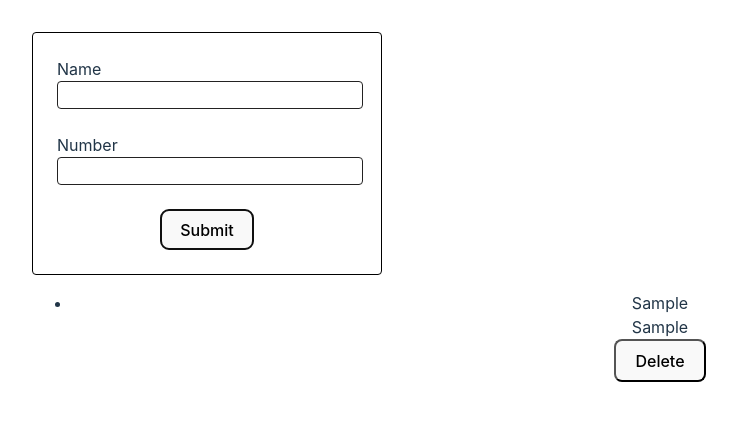
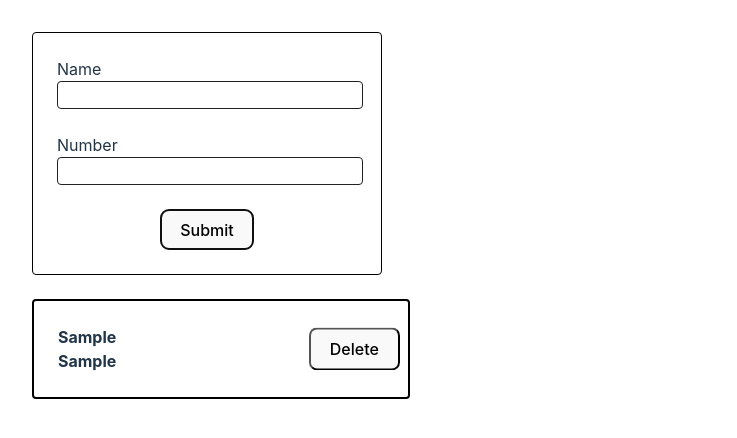
Before and after one commit to Iva-nova-vita/goit-react-hw-03, a React (Vite) app: page / in a window 1280 px wide. Both pictures are taken after typing "Sample", "Sample" into the empty fields and a click on the button "Submit". Shown: the top 438 px of the page, without its empty margins (0-737 px from the left). Built offline with nearby package versions, Linux system fonts and the light colour scheme.

Commit message:
Contact component

```diff
--- a/src/App.jsx
+++ b/src/App.jsx
@@ -28,7 +28,7 @@ function App() {
         onSubmit={onSubmit}
       ></ContactForm>
 
-      <ContactList contacts={contacts}></ContactList>
+      <ContactList contacts={contacts} setContacts={setContacts}></ContactList>
     </>
   );
 }
--- /dev/null
+++ b/src/components/Contact/Contact.jsx
@@ -0,0 +1,23 @@
+import css from './Contact.module.css';
+
+export default function Contact({ item, index, contacts, setContacts }) {
+  function removeItem() {
+    let contactsNew = [];
+    contacts.forEach((element, i) => {
+      if (index === i) {
+        return;
+      }
+      contactsNew.push(element);
+    });
+    setContacts(contactsNew);
+  }
+  return (
+    <li className={css.item}>
+      <div className={css.name}>{item.name}</div>
+      <div className={css.phone}>{item.phone}</div>
+      <button className={css.btnDelete} onClick={removeItem}>
+        Delete
+      </button>
+    </li>
+  );
+}
--- /dev/null
+++ b/src/components/Contact/Contact.module.css
@@ -0,0 +1,21 @@
+.item {
+    list-style: none;
+    width: 250px;
+    padding: 24px 100px 24px 24px;
+    position: relative;
+    border: 2px black solid;
+    border-radius: 4px;
+    text-align: left;
+    margin: 24px 24px 24px 0;
+}
+
+.name, .phone {
+    font-weight: bold;
+}
+
+.btnDelete {
+    position: absolute;
+    top: 50%;
+    transform: translateY(-50%);
+    right: 8px;
+}
--- a/src/components/ContactList/ContactList.jsx
+++ b/src/components/ContactList/ContactList.jsx
@@ -1,14 +1,19 @@
-export default function ContactList({ contacts }) {
+import Contact from '../Contact/Contact';
+import css from './ContactList.module.css';
+
+export default function ContactList({ contacts, setContacts }) {
   console.log(contacts);
   return (
-    <ul>
+    <ul className={css.list}>
       {contacts.map((contact, i) => {
         return (
-          <li key={i}>
-            <div className='name'>{contact.name}</div>
-            <div className='phone'>{contact.phone}</div>
-            <button>Delete</button>
-          </li>
+          <Contact
+            key={i}
+            item={contact}
+            index={i}
+            contacts={contacts}
+            setContacts={setContacts}
+          ></Contact>
         );
       })}
     </ul>
--- a/src/components/ContactList/ContactList.module.css
+++ b/src/components/ContactList/ContactList.module.css
@@ -0,0 +1,4 @@
+.list {
+    margin: 0;
+    padding: 0;
+}
```
